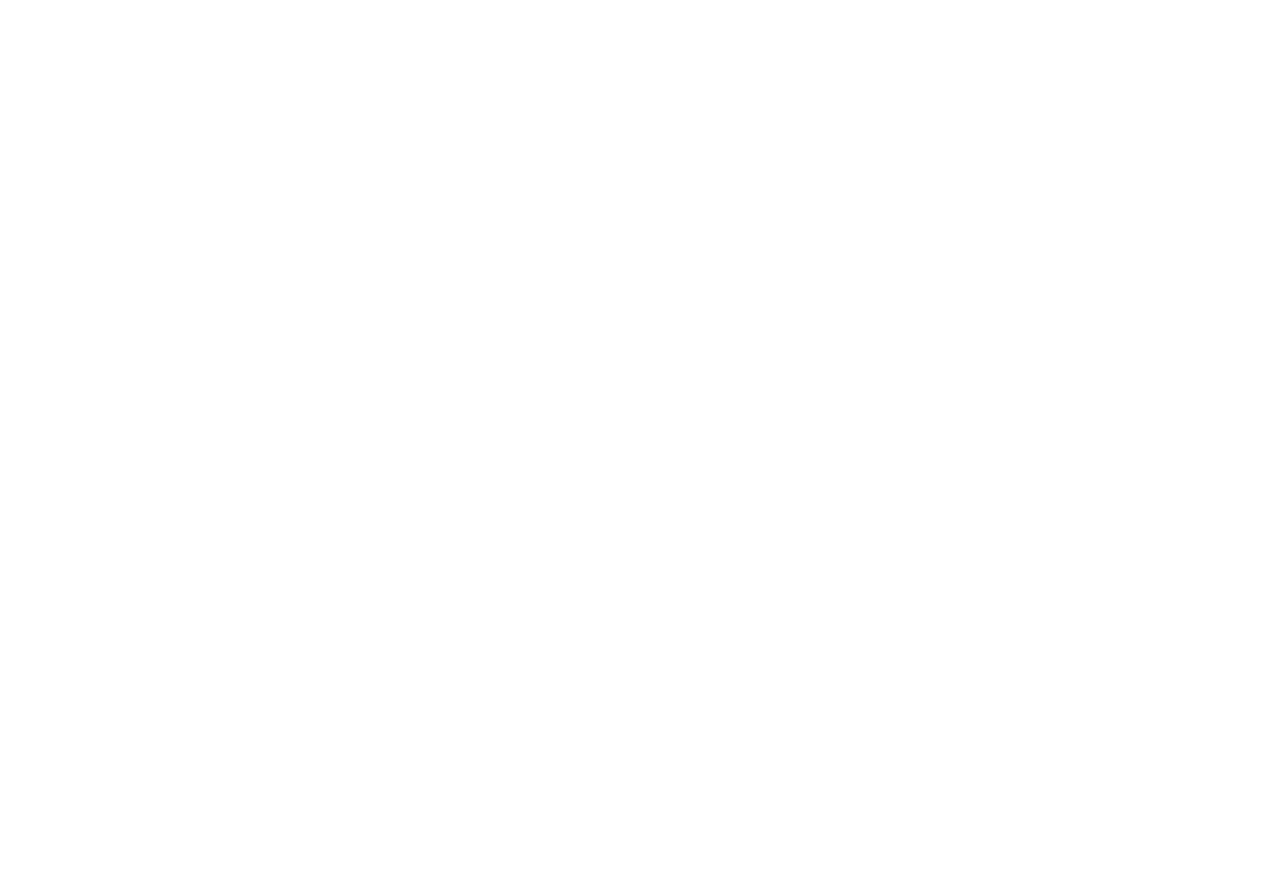
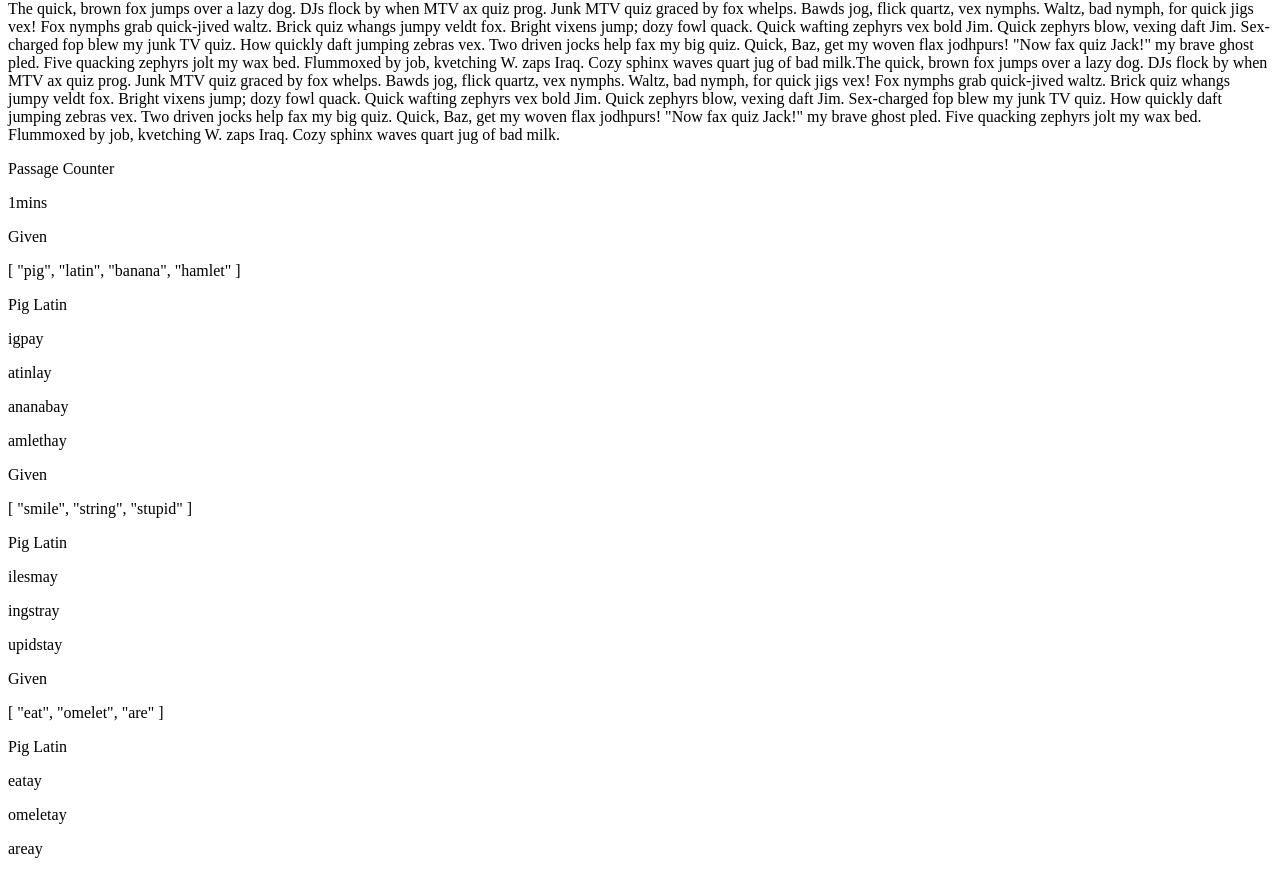
Before and after one commit to yxj0312/js-coding-challenges, a Vue app: page /challenge-12 in a window 1280 px wide. Shown: the part 458-1332 px from the top of the page. Before the commit the page ends 800 px from the top, so only its background shows below. Built offline with nearby package versions, Linux system fonts and the light colour scheme.

Commit message:
challenge 12 finished

```diff
--- a/src/components/JavaScriptManipulation.vue
+++ b/src/components/JavaScriptManipulation.vue
@@ -15,6 +15,32 @@
     <p>Camel-to-Title</p>
     <p>{{titleToCamelCase}}</p>
 
+
+    <p>Given</p>
+    <p>{{passage}}</p>
+    <p>Passage Counter</p>
+    <p>{{timeToRead(passage)}}</p>
+
+    <p>Given</p>
+    <p>{{wordsBeginWithConsonantSounds}}</p>
+    <p>Pig Latin</p>
+    <div v-for="(word, index) in wordsBeginWithConsonantSounds" :index="`wordsBeginWithConsonantSounds-${index}`">
+      <p>{{pigLatin(word)}}</p>
+    </div>
+
+    <p>Given</p>
+    <p>{{wordsBeginWithConsonantClusters}}</p>
+    <p>Pig Latin</p>
+    <div v-for="(word, index) in wordsBeginWithConsonantClusters" :index="`wordsBeginWithConsonantClusters-${index}`">
+      <p>{{pigLatin(word)}}</p>
+    </div>
+
+    <p>Given</p>
+    <p>{{wordsBeginWithVowelSounds}}</p>
+    <p>Pig Latin</p>
+    <div v-for="(word, index) in wordsBeginWithVowelSounds" :index="`wordsBeginWithVowelSounds-${index}`">
+      <p>{{pigLatin(word)}}</p>
+    </div>
   </div>
 
 </template>
@@ -25,7 +51,13 @@
       return {
         nums: ['2', '4', '25', '10', '3'],
         camelCase: "the simplestThings in LIFE are alwaysThe best",
-        titleCase: "These Words Should Go In Pairs"
+        titleCase: "These Words Should Go In Pairs",
+        passage: `The quick, brown fox jumps over a lazy dog. DJs flock by when MTV ax quiz prog. Junk MTV quiz graced by fox whelps. Bawds jog, flick quartz, vex nymphs. Waltz, bad nymph, for quick jigs vex! Fox nymphs grab quick-jived waltz. Brick quiz whangs jumpy veldt fox. Bright vixens jump; dozy fowl quack. Quick wafting zephyrs vex bold Jim. Quick zephyrs blow, vexing daft Jim. Sex-charged fop blew my junk TV quiz. How quickly daft jumping zebras vex. Two driven jocks help fax my big quiz. Quick, Baz, get my woven flax jodhpurs! "Now fax quiz Jack!" my brave ghost pled. Five quacking zephyrs jolt my wax bed. Flummoxed by job, kvetching W. zaps Iraq. Cozy sphinx waves quart jug of bad milk.The quick, brown fox jumps over a lazy dog. DJs flock by when MTV ax quiz prog. Junk MTV quiz graced by fox whelps. Bawds jog, flick quartz, vex nymphs. Waltz, bad nymph, for quick jigs vex! Fox nymphs grab quick-jived waltz. Brick quiz whangs jumpy veldt fox. Bright vixens jump; dozy fowl quack. Quick wafting zephyrs vex bold Jim. Quick zephyrs blow, vexing daft Jim. Sex-charged fop blew my junk TV quiz. How quickly daft jumping zebras vex. Two driven jocks help fax my big quiz. Quick, Baz, get my woven flax jodhpurs! "Now fax quiz Jack!" my brave ghost pled. Five quacking zephyrs jolt my wax bed. Flummoxed by job, kvetching W. zaps Iraq. Cozy sphinx waves quart jug of bad milk.`,
+        averageReadingTime: 200,
+        wordsBeginWithConsonantSounds: ['pig', 'latin', 'banana', 'hamlet'],
+        wordsBeginWithConsonantClusters: ['smile', 'string', 'stupid'],
+        wordsBeginWithVowelSounds: ['eat', 'omelet', 'are'],
+        vowel: /[aeiou]/i,
       }
     },
 
@@ -64,6 +96,26 @@
 
         return newArray.join(" ");
       }
+    },
+
+    methods: {
+      // 4. Passage Counter
+      // How many seconds will it take to read the provided text?
+      // If it goes past 60 seconds, quote in minutes!
+      timeToRead(text){
+        const cleanedPassage = text.split(" ").filter(el => el.trim() !== "")
+        const timeInMinutes = cleanedPassage.length / this.averageReadingTime;
+        return timeInMinutes < 1 ?  `${Math.round(timeInMinutes * 60)}s`
+            : `${Math.round(timeInMinutes)}mins`
+      },
+
+      // 5. Pig Latin
+      // Convert any word to Pig Latin, see how to convert here => https://en.wikipedia.org/wiki/Pig_Latin
+      pigLatin(word) {
+        const firstVowelIndex = word.indexOf(word.match(this.vowel)[0]);
+        const startsWithVowel = firstVowelIndex === 0;
+        return startsWithVowel ? `${word}ay` : `${word.slice(firstVowelIndex)}${word.substr(0, firstVowelIndex)}ay`;
+      }
     }
   }
 </script>
```
